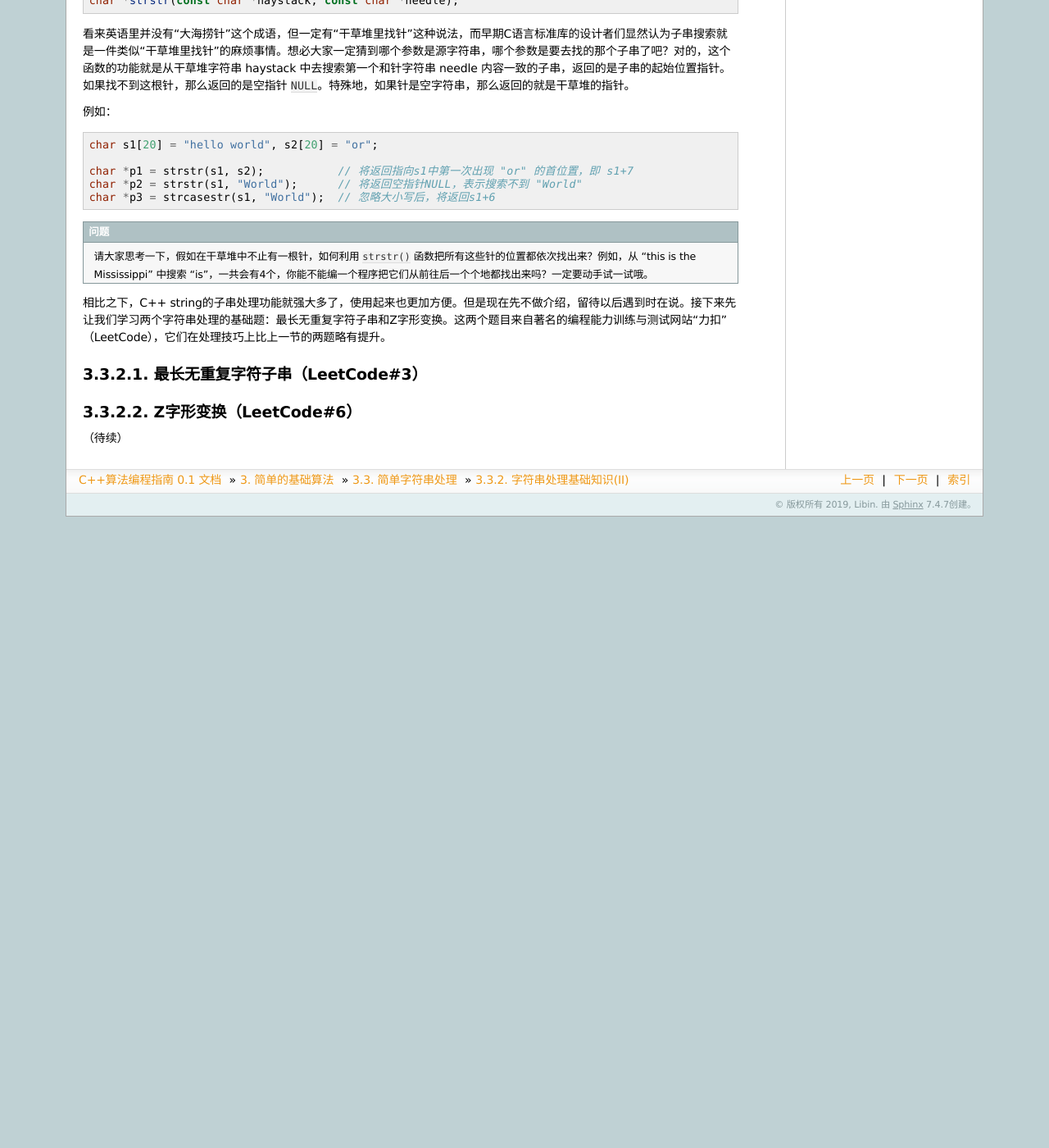
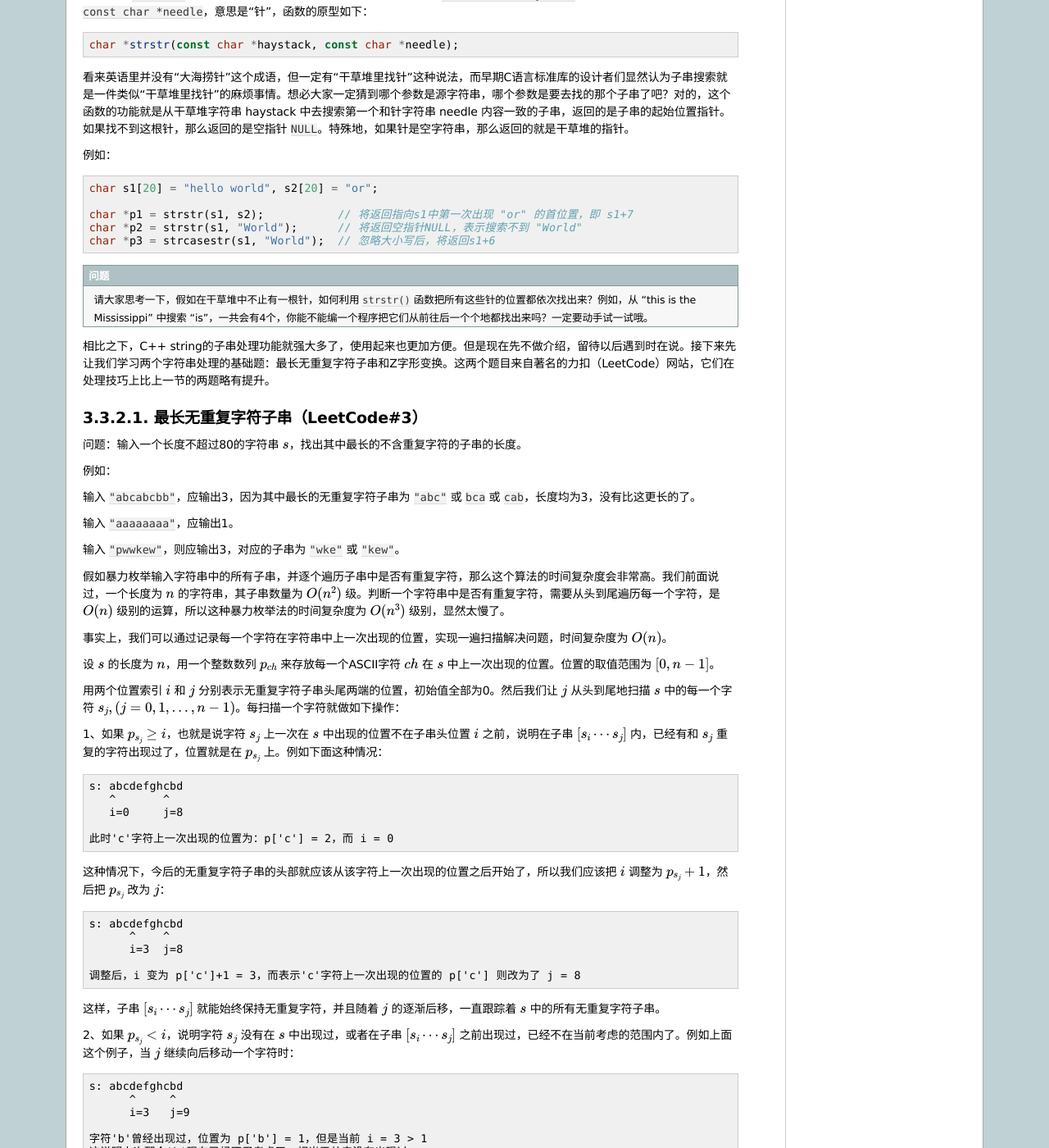
Before and after one commit to majorli/algo_guide, a Sphinx documentation site: the page built from source/ch02/sec03/232_string_basic_2.rst, in a window 1280 px wide and 1400 px high, scrolled down 1139 px. Shown: the whole window at 82% size. Built offline with Sphinx 7.4.7, drawn with Linux system fonts in a browser that asks for light colours; formulas are drawn with MathJax 3; before the commit the page ends 1769 px from its top, so only the background shows below that; some of the changed text lies outside the part shown.

Commit message:
20200108_2255draft

```diff
--- a/source/ch01/130_mem_block.rst
+++ b/source/ch01/130_mem_block.rst
@@ -91,6 +91,7 @@ C++语言的C标准库 ``cstring`` 中有两个常用的块操作函数，用以
    memset(&a, 0, sizeof(S));       // 清空结构体a
    memset(b, 0, 100 * sizeof(S));  // 清空结构S数组b中的所有结构体
 
+.. _ref_130_memset:
 
 2、批量给数组中的全部或部分元素赋值
 
--- a/source/ch02/sec03/232_string_basic_2.rst
+++ b/source/ch02/sec03/232_string_basic_2.rst
@@ -12,6 +12,8 @@
 .. hint::
 
    长度为 :math:`n` 的字符串，它的子串个数是 :math:`O(n^2)` 的量级。
+
+请注意，子串和上一节的子序列问题中所说的子序列是不同的。子串必须是连续的一个片段，而子序列可以不连续，只要保持字符的顺序不变即可。
 
 子串的最基本操作有两个：提取和搜索。
 
@@ -72,11 +74,84 @@ cstring库当然也提供了用于子串搜索的库函数，``strstr()`` 和 ``
 
    请大家思考一下，假如在干草堆中不止有一根针，如何利用 ``strstr()`` 函数把所有这些针的位置都依次找出来？例如，从 "this is the Mississippi" 中搜索 "is"，一共会有4个，你能不能编一个程序把它们从前往后一个个地都找出来吗？一定要动手试一试哦。
 
-相比之下，C++ string的子串处理功能就强大多了，使用起来也更加方便。但是现在先不做介绍，留待以后遇到时在说。接下来先让我们学习两个字符串处理的基础题：最长无重复字符子串和Z字形变换。这两个题目来自著名的编程能力训练与测试网站“力扣”（LeetCode），它们在处理技巧上比上一节的两题略有提升。
+相比之下，C++ string的子串处理功能就强大多了，使用起来也更加方便。但是现在先不做介绍，留待以后遇到时在说。接下来先让我们学习两个字符串处理的基础题：最长无重复字符子串和Z字形变换。这两个题目来自著名的力扣（LeetCode）网站，它们在处理技巧上比上一节的两题略有提升。
+
 
 
 最长无重复字符子串（LeetCode#3）
 ^^^^^^^^^^^^^^^^^^^^^^^^^^^^^^^^^^^^^^^^^^^^^^^
+
+问题：输入一个长度不超过80的字符串 :math:`s`，找出其中最长的不含重复字符的子串的长度。
+
+例如：
+
+输入 ``"abcabcbb"``，应输出3，因为其中最长的无重复字符子串为 ``"abc"`` 或 ``bca`` 或 ``cab``，长度均为3，没有比这更长的了。
+
+输入 ``"aaaaaaaa"``，应输出1。
+
+输入 ``"pwwkew"``，则应输出3，对应的子串为 ``"wke"`` 或 ``"kew"``。
+
+假如暴力枚举输入字符串中的所有子串，并逐个遍历子串中是否有重复字符，那么这个算法的时间复杂度会非常高。我们前面说过，一个长度为 :math:`n` 的字符串，其子串数量为 :math:`O(n^2)` 级。判断一个字符串中是否有重复字符，需要从头到尾遍历每一个字符，是 :math:`O(n)` 级别的运算，所以这种暴力枚举法的时间复杂度为 :math:`O(n^3)` 级别，显然太慢了。
+
+事实上，我们可以通过记录每一个字符在字符串中上一次出现的位置，实现一遍扫描解决问题，时间复杂度为 :math:`O(n)`。
+
+设 :math:`s` 的长度为 :math:`n`，用一个整数数列 :math:`p_{ch}` 来存放每一个ASCII字符 :math:`ch` 在 :math:`s` 中上一次出现的位置。位置的取值范围为 :math:`[0,n-1]`。
+
+用两个位置索引 :math:`i` 和 :math:`j` 分别表示无重复字符子串头尾两端的位置，初始值全部为0。然后我们让 :math:`j` 从头到尾地扫描 :math:`s` 中的每一个字符 :math:`s_j,(j=0,1,\dots,n-1)`。每扫描一个字符就做如下操作：
+
+1、如果 :math:`p_{s_j} \ge i`，也就是说字符 :math:`s_j` 上一次在 :math:`s` 中出现的位置不在子串头位置 :math:`i` 之前，说明在子串 :math:`[s_i \cdots s_j]` 内，已经有和 :math:`s_j` 重复的字符出现过了，位置就是在 :math:`p_{s_j}` 上。例如下面这种情况：
+
+.. code-block:: none
+
+   s: abcdefghcbd
+      ^       ^
+      i=0     j=8
+
+   此时'c'字符上一次出现的位置为：p['c'] = 2，而 i = 0
+
+这种情况下，今后的无重复字符子串的头部就应该从该字符上一次出现的位置之后开始了，所以我们应该把 :math:`i` 调整为 :math:`p_{s_j}+1`，然后把 :math:`p_{s_j}` 改为 :math:`j`：
+
+.. code-block:: none
+
+   s: abcdefghcbd
+         ^    ^
+         i=3  j=8
+
+   调整后，i 变为 p['c']+1 = 3，而表示'c'字符上一次出现的位置的 p['c'] 则改为了 j = 8
+
+这样，子串 :math:`[s_i \cdots s_j]` 就能始终保持无重复字符，并且随着 :math:`j` 的逐渐后移，一直跟踪着 :math:`s` 中的所有无重复字符子串。
+
+2、如果 :math:`p_{s_j} \lt i`，说明字符 :math:`s_j` 没有在 :math:`s` 中出现过，或者在子串 :math:`[s_i \cdots s_j]` 之前出现过，已经不在当前考虑的范围内了。例如上面这个例子，当 :math:`j` 继续向后移动一个字符时：
+
+.. code-block:: none
+
+   s: abcdefghcbd
+         ^     ^
+         i=3   j=9
+
+   字符'b'曾经出现过，位置为 p['b'] = 1，但是当前 i = 3 > 1
+   这说明上次那个'b'现在已经不用考虑了，相当于从来没有出现过
+
+所以这种情况下只要简单地更新一下 :math:`s_j` 的出现位置，让 :math:`p_{s_j}=j` 即可。
+
+3、上述步骤处理完之后，:math:`i` 和 :math:`j` 就指向了一个新的无重复字符子串，长度为 :math:`j-i+1`，而我们的算法就是要统计出每一个这种长度中的最大值，这应该是一个很熟悉的操作了吧。
+
+下面就是实现上述算法过程的程序代码：
+
+.. literalinclude:: ../../codes/232_lc3.cpp
+   :language: c++
+
+.. note::
+
+   由于ASCII字符编码的最大值为127，所以位置数组 ``pos`` 的长度设为128。
+
+   使用了块操作一次性给 ``pos`` 数组的所有元素设置初始值-1，如果忘了块操作和 ``memset()`` 函数的用法，请复习这里：:ref:`批量赋值<ref_130_memset>`。
+
+
+.. admonition:: 问题
+
+   这个题目还有另一种 :math:`O(n)` 时间的算法，它不记录每一个字符上一次出现的位置，而是记录它出现的次数。当某个字符第一次出现重复的时候，它根据一定的规则去调整 :math:`i` 和 :math:`j` 的值。这个算法在思路上和我们用的算法是一致的，都是滑动窗口的思路，只是在实现方式上略有改变。请大家动脑筋想一想，自己设计出这种算法并编程验证。
+
 
 
 Z字形变换（LeetCode#6）
```
Also changed, not shown: 1 other file.
